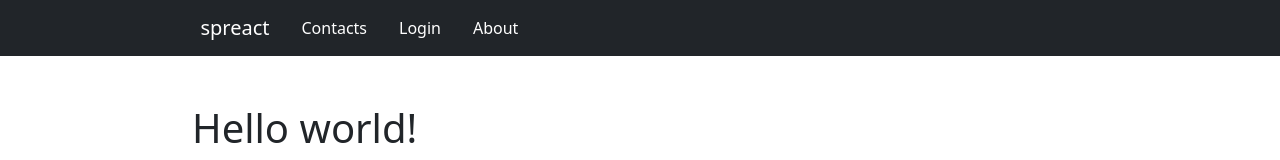
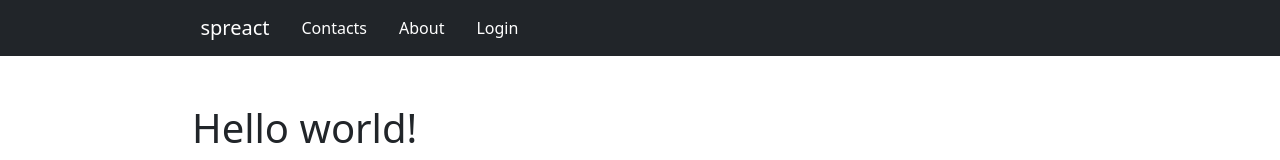
Before and after one commit to 4tinbras/spring-react-demo, a Next.js app in the folder react-front/: page / in a window 1280 px wide. Shown: the top 160 px of the page. Built offline with nearby package versions, Linux system fonts and the light colour scheme.

Commit message:
Move login to the end of the list

```diff
--- a/react-front/app/NavBar.tsx
+++ b/react-front/app/NavBar.tsx
@@ -33,12 +33,6 @@ export default function NavBar() {
                                 || (<Link href="/contacts">Contacts</Link>)}
                         </NavItem>
                         <NavItem>
-                            {activeTab === 'LOGIN' && (
-                                    <Link href="/login" className={'active'}
-                                          onClick={() => setActiveTab('LOGIN')}>Login</Link>)
-                                || (<Link href="/login">Login</Link>)}
-                        </NavItem>
-                        <NavItem>
                             {activeTab === 'ABOUT' && (
                                     <Link href="/about" className={'active'}
                                           onClick={() => setActiveTab('ABOUT')}>About</Link>)
@@ -52,6 +46,12 @@ export default function NavBar() {
                                 || (<Link href="/account">Account</Link>)}
                         </NavItem>
                         )}
+                        <NavItem>
+                            {activeTab === 'LOGIN' && (
+                                    <Link href="/login" className={'active'}
+                                          onClick={() => setActiveTab('LOGIN')}>Login</Link>)
+                                || (<Link href="/login">Login</Link>)}
+                        </NavItem>
                     </Nav>
                 </Collapse>
             </div>
```
